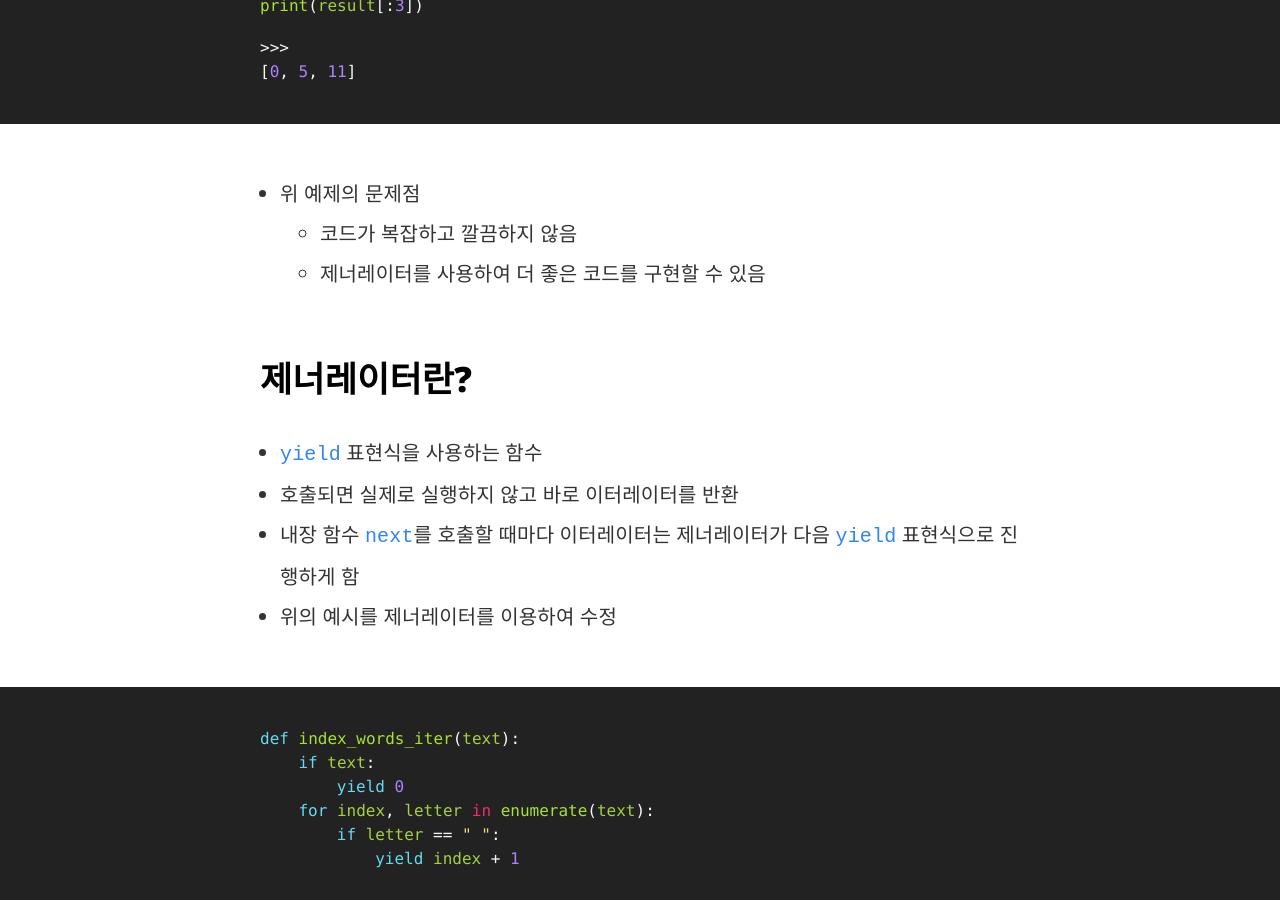
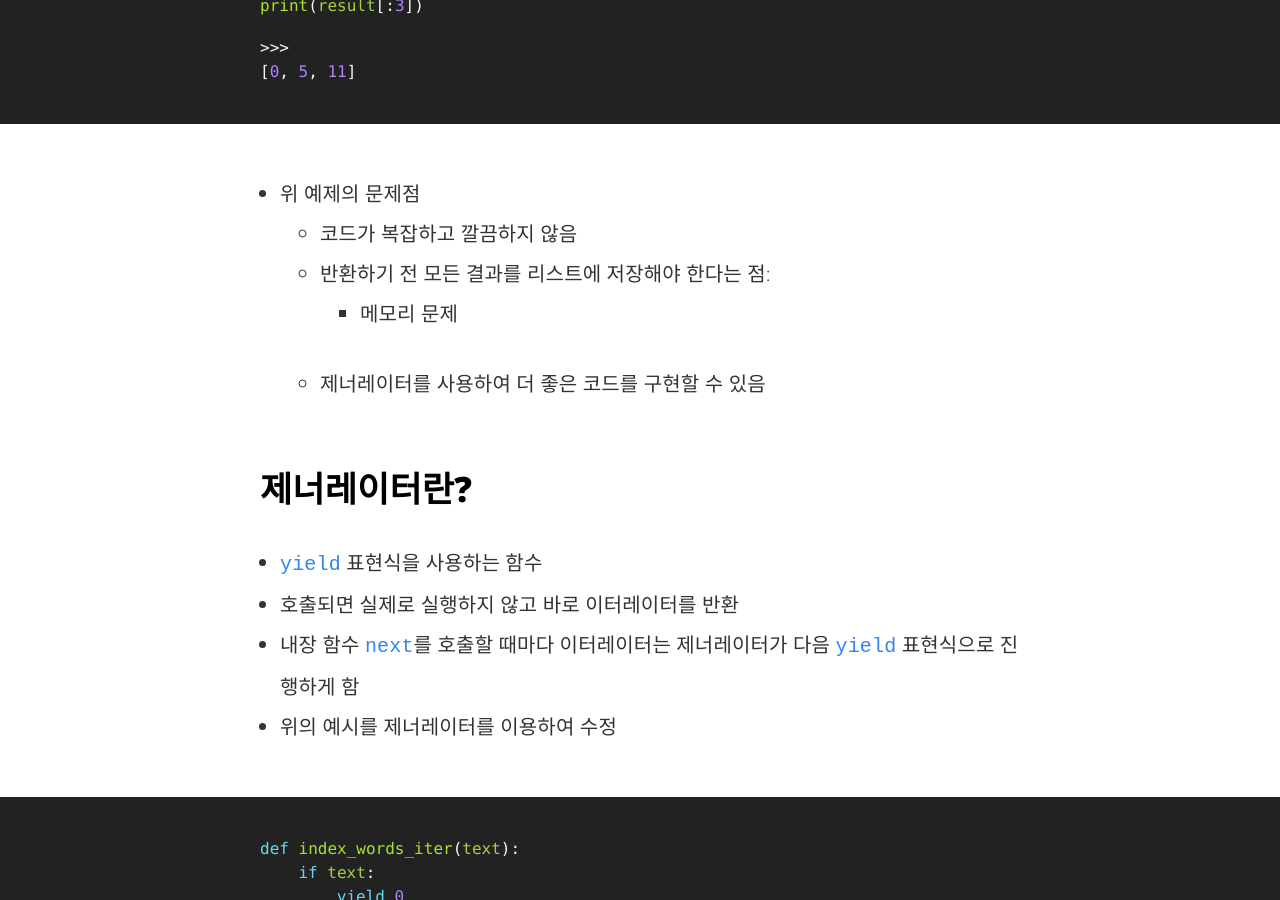
Before and after one commit to hcnoh/blog-prev, a Jekyll site: the page built from _posts/2018-09-27-effective-python-way16.md, in a window 1280 px wide and 900 px high, scrolled down 1334 px. Built offline with Jekyll 4.4.1, drawn with Linux system fonts in a browser that asks for light colours; comment, search, counter and statistics services are not loaded.

Commit message:
Update 2018-09-27-effective-python-way16.md

```diff
--- a/_posts/2018-09-27-effective-python-way16.md
+++ b/_posts/2018-09-27-effective-python-way16.md
@@ -31,6 +31,8 @@ print(result[:3])
 {% endhighlight %}
 - 위 예제의 문제점
   - 코드가 복잡하고 깔끔하지 않음
+  - 반환하기 전 모든 결과를 리스트에 저장해야 한다는 점:
+    - 메모리 문제
   - 제너레이터를 사용하여 더 좋은 코드를 구현할 수 있음
 
 ## 제너레이터란?
```
